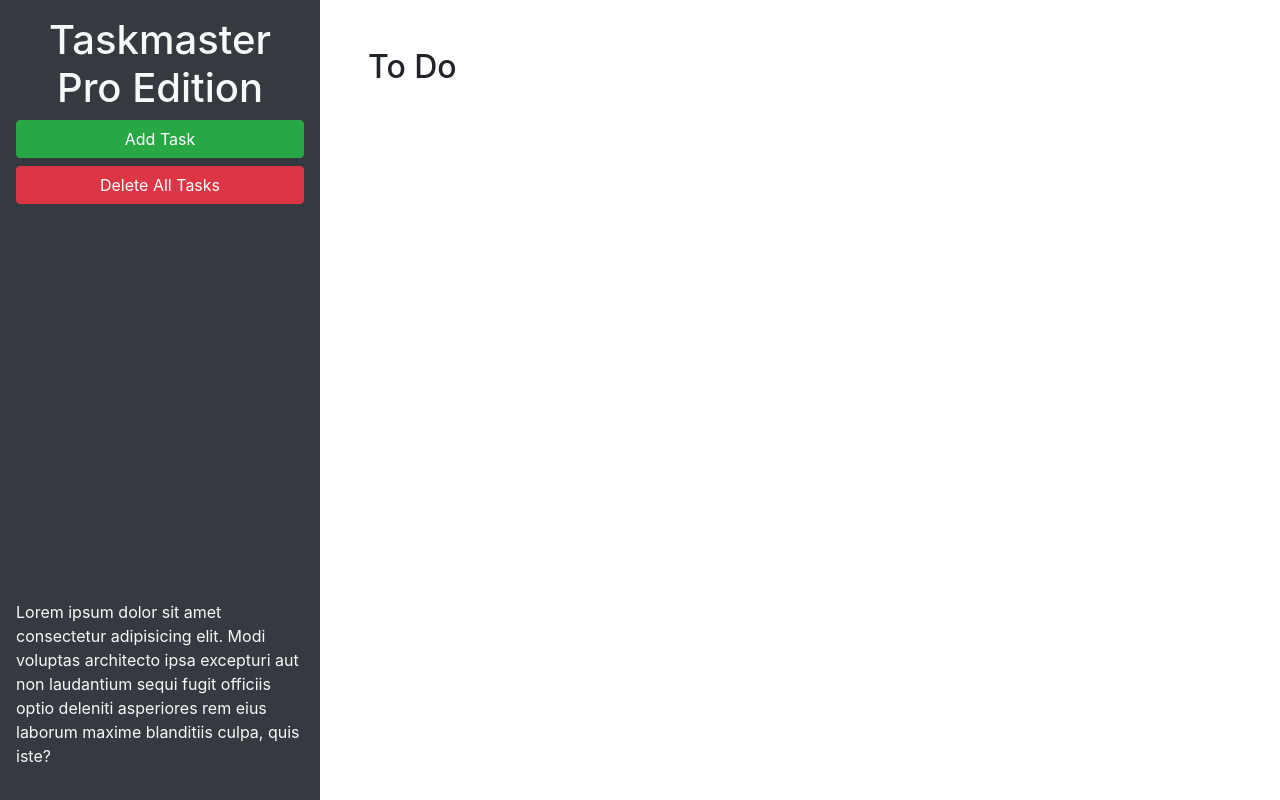
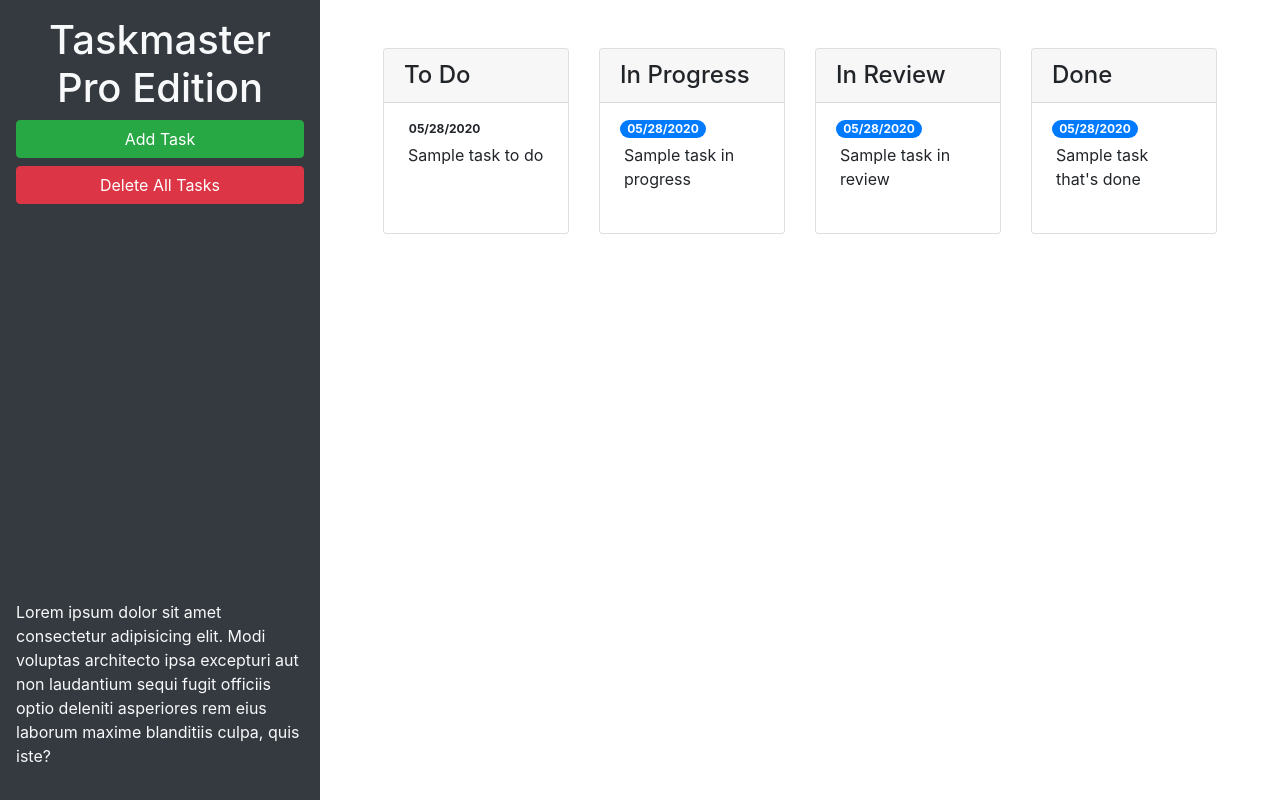
Before and after one commit to dmoloney5/taskmasterpro, a plain HTML site: page index.html in a window 1280 px wide. Drawn offline with nearby package versions, Linux system fonts and the light colour scheme.

Commit message:
added bootstrap to the index

```diff
--- a/index.html
+++ b/index.html
@@ -24,9 +24,60 @@
       </p>
     </header>
     <main class="col-12 col-lg-9">
-      <div class="m-5">
-        <h2>To Do</h2>
-        <ul id="list-toDo" class="list-group"> </ul>
+      <div class="m-5 row justify-content-around">
+        <!--todo start -->
+        <div class="col-12 col-md-6 col-xl-3 mb-3">
+          <div class="card">
+        <h4 class="card-header">To Do</h4>
+        <ul id="list-toDo" class="list-group list-group-flush">
+          <li class="list-group-item">
+            <span class="badge badge-primary-pill">05/28/2020</span>
+            <p class="m-1">Sample task to do</p>
+          </li>
+        </ul>
+        </div>
+        </div>
+        <!-- todo End -->
+        <!-- in progress start -->
+        <div class="col-12 col-md-6 col-xl-3 mb-3">
+          <div class="card">
+          <h4 class="card-header">In Progress</h4>
+          <ul id="list-progress" class="list-group list-group-flush">
+            <li class="list-group-item">
+              <span class="badge badge-primary badge-pill">05/28/2020</span>
+              <p class="m-1">Sample task in progress</p>
+            </li>
+          </ul>
+          </div>
+          </div>
+
+        <!-- in progress end -->
+        <!-- in review start -->
+  <div class="col-12 col-md-6 col-xl-3 mb-3">
+    <div class="card">
+    <h4 class="card-header">In Review</h4>
+    <ul id="list-inReview" class="list-group list-group-flush">
+      <li class="list-group-item">
+        <span class="badge badge-primary badge-pill">05/28/2020</span>
+        <p class="m-1">Sample task in review</p>
+      </li>
+    </ul>
+    </div>
+  </div>
+  <!-- in review end -->
+  <!-- done start -->
+  <div class="col-12 col-md-6 col-xl-3 mb-3">
+    <div class="card">
+    <h4 class="card-header">Done</h4>
+    <ul id="list-done" class="list-group list-group-flush">
+      <li class="list-group-item">
+        <span class="badge badge-primary badge-pill">05/28/2020</span>
+        <p class="m-1">Sample task that's done</p>
+      </li>
+      </ul>
+    </div>
+  </div>
+  <!-- done end -->
       </div>
     </main>
   </div>
@@ -46,11 +97,11 @@
           <form>
             <div class="form-group">
               <label for="modalTaskDescription">Task description</label>
-              <textarea id="modalTaskDescription" rows="3"></textarea>
+              <textarea id="modalTaskDescription" rows="3" class="form-control"></textarea>
             </div>
             <div class="form-group">
               <label for="modalDueDate">Due date</label>
-              <input type="text" id="modalDueDate" placeholder="mm/dd/yyyy" autocomplete="off" />
+              <input type="text" class="form-control" id="modalDueDate" placeholder="mm/dd/yyyy" autocomplete="off" />
             </div>
           </form>
         </div>
```
